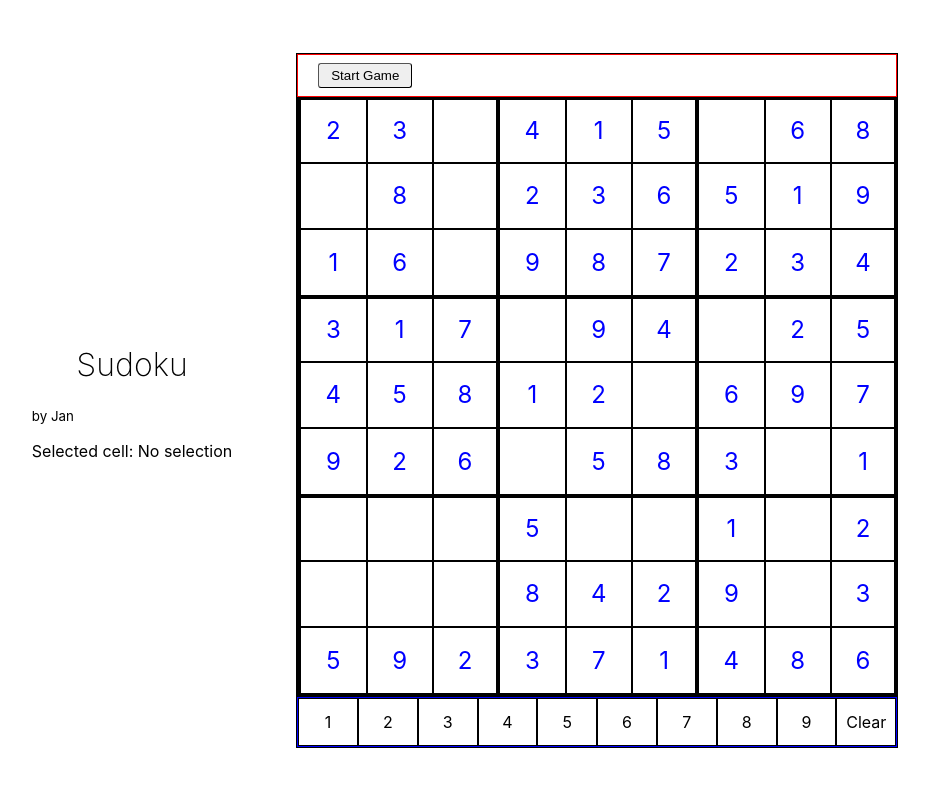
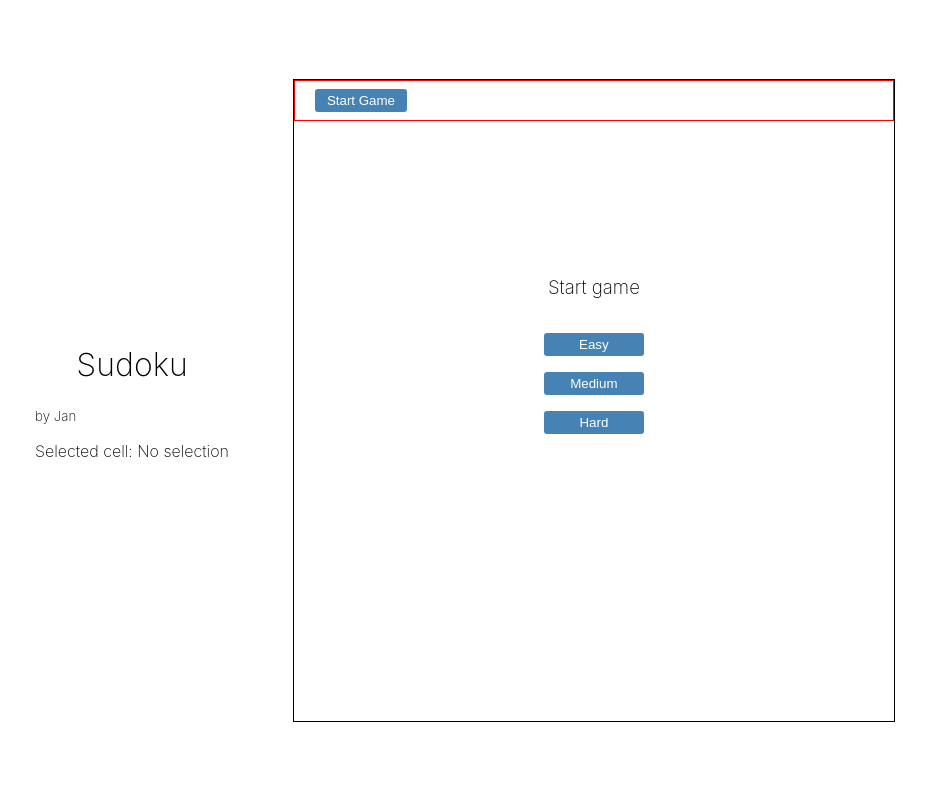
Before and after one commit to janctr/sudoku, a React (Create React App) app: page / in a window 1280 px wide. Shown: the top 786 px of the page, without its empty margins (191-1120 px from the left). Built offline with nearby package versions, Linux system fonts and the light colour scheme.

Commit message:
Update with more functionality.

```diff
--- a/src/App.sass
+++ b/src/App.sass
@@ -1,8 +1,20 @@
+*
+  font-weight: 200
+
 button
+  $button-color: steelblue
   padding: 0.25rem 0.75rem
   border-radius: 3px
   border-width: 1px
+  background-color: steelblue
+  color: #fff
+  border: none
 
+  transition: all 0.2s ease-in-out
+
+  &:hover
+    cursor: pointer
+    background-color: lighten($button-color, 10%)
 
 #app
   display: flex
@@ -12,8 +24,6 @@ button
   flex-direction: row
   justify-content: center
   align-items: center
-
-
 
   header
     padding: 1rem 2rem
@@ -34,6 +44,20 @@ button
         padding: 0.5rem 1.25rem
         display: flex
         gap: 1rem
+
+    .start-screen, .complete-screen
+      aspect-ratio: 1/1
+      width: 600px
+      display: flex
+      flex-direction: column
+      justify-content: center
+      align-items: center
+      gap: 1rem
+      padding-bottom: 25%
+
+      button
+        display: inline-block
+        width: 100px
 
     .sudoku-game
       .sudoku-grid
--- a/src/App.tsx
+++ b/src/App.tsx
@@ -8,9 +8,12 @@ import {
   isValidSudoku,
   initEmptyGrid,
 } from "./sudokuController";
-import { CellValue, GameState, SudokuPuzzle } from "./types/index";
+import { CellValue, Difficulty, GameState, SudokuPuzzle } from "./types/index";
 
 import "./App.sass";
+import StartScreen from "./components/StartScreen/StartScreen";
+import GameCompleteScreen from "./components/GameCompleteScreen/GameCompleteScreen";
+import { useTimer } from "./hooks/Timer";
 
 function App() {
   const [isTakingNotes, setIsTakingNotes] = useState(false);
@@ -19,10 +22,14 @@ function App() {
     initEmptyGrid()
   );
   const [sudokuPuzzleAnswer, setSudokuPuzzleAnswer] = useState<SudokuPuzzle>();
+  const [timeElapsed, setTimeElapsed] = useState(0);
   const [selectedCell, setSelectedCell] = useState<[number, number] | null>(
     null
   );
   const [hoveredCell, setHoveredCell] = useState<[number, number] | null>(null);
+
+  const { secondsElapsed, startTimer, pauseTimer, resumeTimer, clearTimer } =
+    useTimer();
 
   useEffect(() => {
     const { puzzle, answer } = createSudokuPuzzleTest();
@@ -39,7 +46,7 @@ function App() {
     setSelectedCell(null);
   }
 
-  function getSelectedCell() {
+  function getSelectedCellString() {
     if (selectedCell) {
       const [col, row] = selectedCell;
       return `${col}, ${row}`;
@@ -58,7 +65,6 @@ function App() {
 
       newPuzzle[selectedCol][selectedRow].value = value;
 
-
       if (isValidSudoku(newPuzzle, sudokuPuzzleAnswer!)) {
         console.log("DONE!");
         setGameState(GameState.COMPLETE);
@@ -74,29 +80,30 @@ function App() {
     }
   }
 
+  /* Navigation in sudoku grid */
   function handleOnKeyDown(event: React.KeyboardEvent<HTMLDivElement>) {
     console.log(event.key);
 
-    switch(event.key) {
-      case 'ArrowRight':
-      case 'ArrowLeft':
-      case 'ArrowUp':
-      case 'ArrowDown':
+    switch (event.key) {
+      case "ArrowRight":
+      case "ArrowLeft":
+      case "ArrowUp":
+      case "ArrowDown":
         handleArrowEvent(event.key);
         break;
-      case '1':
-      case '2':
-      case '3':
-      case '4':
-      case '5':
-      case '6':
-      case '7':
-      case '8':
-      case '9':
+      case "1":
+      case "2":
+      case "3":
+      case "4":
+      case "5":
+      case "6":
+      case "7":
+      case "8":
+      case "9":
         handleNumberEvent(event.key);
         break;
       default:
-        console.log('Irrelevant key event');
+        console.log("Irrelevant key event");
         break;
     }
   }
@@ -106,17 +113,17 @@ function App() {
 
     let [selectedCellCol, selectedCellRow] = selectedCell;
 
-    switch(direction) {
-      case 'ArrowRight':
+    switch (direction) {
+      case "ArrowRight":
         if (selectedCellRow >= 0 && selectedCellRow < 8) selectedCellRow++;
         break;
-      case 'ArrowLeft':
+      case "ArrowLeft":
         if (selectedCellRow > 0 && selectedCellRow <= 8) selectedCellRow--;
         break;
-      case 'ArrowUp':
+      case "ArrowUp":
         if (selectedCellCol > 0 && selectedCellCol <= 8) selectedCellCol--;
         break;
-      case 'ArrowDown':
+      case "ArrowDown":
         if (selectedCellCol >= 0 && selectedCellCol < 8) selectedCellCol++;
         break;
     }
@@ -130,19 +137,73 @@ function App() {
     setSelectedCellValue(numberToInt);
   }
 
-  return (
-    <div id="app" tabIndex={0} onKeyDown={handleOnKeyDown}>
-      <header>
-        <h1>Sudoku</h1>
-        <p>
-          <small>by Jan</small>
-        </p>
-        <p>Selected cell: {getSelectedCell()}</p>
-      </header>
+  /****************************/
 
-      <main>
-        <div className="sudoku-game-container">
-          <GameInfo gameState={gameState} setGameState={setGameState} />
+  function startGame(difficulty: Difficulty) {
+    if (gameState !== GameState.NOT_PLAYING) {
+      throw new Error("Game state must be NOT_PLAYING to start game.");
+    }
+
+    setGameState(GameState.PLAYING);
+
+    startTimer();
+
+    switch (difficulty) {
+      case Difficulty.EASY: // TODO
+      case Difficulty.MEDIUM: // TODO
+      case Difficulty.HARD: // TODO
+    }
+  }
+
+  function pauseGame() {
+    if (gameState !== GameState.PLAYING) {
+      throw new Error("Game state must be PLAYING to pause game");
+    }
+
+    setGameState(GameState.PAUSED);
+
+    pauseTimer();
+  }
+
+  function resumeGame() {
+    if (gameState !== GameState.PAUSED) {
+      throw new Error("Game state must be PAUSED to resume game");
+    }
+
+    setGameState(GameState.PLAYING);
+
+    resumeTimer();
+  }
+
+  function quitGame() {
+    if (gameState !== GameState.PLAYING) {
+      throw new Error("Game state must be PLAYING to quit game");
+    }
+
+    setGameState(GameState.NOT_PLAYING);
+
+    clearTimer();
+  }
+
+  function dummyFunc() {
+    setGameState(GameState.PLAYING);
+  }
+
+  function ViewController(props: { gameState: GameState }): JSX.Element {
+    const { gameState } = props;
+
+    switch (gameState) {
+      case GameState.NOT_PLAYING:
+        return (
+          <StartScreen
+            onStartEasyGame={() => startGame(Difficulty.EASY)}
+            onStartMediumGame={() => startGame(Difficulty.MEDIUM)}
+            onStartHardGame={() => startGame(Difficulty.HARD)}
+          />
+        );
+      case GameState.PLAYING:
+      case GameState.PAUSED:
+        return (
           <SudokuGame
             gameState={gameState}
             setGameState={setGameState}
@@ -157,6 +218,45 @@ function App() {
             hoveredCell={hoveredCell}
             setHoveredCell={setHoveredCell}
           />
+        );
+      case GameState.COMPLETE:
+        return (
+          <GameCompleteScreen
+            onStartEasyGame={dummyFunc}
+            onStartMediumGame={dummyFunc}
+            onStartHardGame={dummyFunc}
+          />
+        );
+    }
+
+    return (
+      <div className="error-screen">
+        <h1>ERROR</h1>
+      </div>
+    );
+  }
+
+  return (
+    <div id="app" tabIndex={0} onKeyDown={handleOnKeyDown}>
+      <header>
+        <h1>Sudoku</h1>
+        <p>
+          <small>by Jan</small>
+        </p>
+        <p>Selected cell: {getSelectedCellString()}</p>
+      </header>
+
+      <main>
+        <div className="sudoku-game-container">
+          <GameInfo
+            gameState={gameState}
+            setGameState={setGameState}
+            timeElapsed={secondsElapsed}
+            handleQuitGame={quitGame}
+            handlePauseGame={pauseGame}
+            handleResumeGame={resumeGame}
+          />
+          <ViewController gameState={gameState} />
         </div>
       </main>
     </div>
@@ -166,26 +266,60 @@ function App() {
 function GameInfo(props: {
   gameState: GameState;
   setGameState: Dispatch<SetStateAction<GameState>>;
+  timeElapsed: number;
+  handleQuitGame: () => void;
+  handlePauseGame: () => void;
+  handleResumeGame: () => void;
 }) {
+  const { gameState, handleQuitGame, handlePauseGame, handleResumeGame } = props;
+
   return (
     <div className="game-info">
       <div className="controls">
         <Controls
           gameState={props.gameState}
           setGameState={props.setGameState}
+          handleQuitGame={handleQuitGame}
+          handlePauseGame={handlePauseGame}
+          handleResumeGame={handleResumeGame}
         />
+        {
+          (gameState === GameState.PLAYING || gameState === GameState.PAUSED)
+          &&
+          <span>{formatTimeElapsed(props.timeElapsed)}</span>
+        }
       </div>
     </div>
   );
 }
 
+function formatTimeElapsed(timeElapsed: number): string {
+  if (!timeElapsed) return '00:00';
+
+  const seconds = timeElapsed % 60;
+
+  const minutes = Math.floor(timeElapsed/60);
+
+  return `${(minutes === 0) ? '00' : minutes}:${(seconds < 10) ? 0 : ''}${seconds}`
+}
+
 function Controls(props: {
   gameState: GameState;
   setGameState: Dispatch<SetStateAction<GameState>>;
+  handleQuitGame: () => void;
+  handlePauseGame: () => void;
+  handleResumeGame: () => void;
 }) {
-  const { gameState, setGameState } = props;
+  const {
+    gameState,
+    setGameState,
+    handleQuitGame,
+    handlePauseGame,
+    handleResumeGame,
+  } = props;
 
   if (gameState === GameState.NOT_PLAYING) {
+    // TODO: remove this
     return (
       <button onClick={() => setGameState(GameState.PLAYING)}>
         Start Game
@@ -194,19 +328,15 @@ function Controls(props: {
   } else if (gameState === GameState.PLAYING) {
     return (
       <>
-        <button onClick={() => setGameState(GameState.PAUSED)}>Pause</button>
-        <button onClick={() => setGameState(GameState.NOT_PLAYING)}>
-          Quit
-        </button>
+        <button onClick={handlePauseGame}>Pause</button>
+        <button onClick={handleQuitGame}>Quit</button>
       </>
     );
   } else if (gameState === GameState.PAUSED) {
     return (
       <>
-        <button onClick={() => setGameState(GameState.PLAYING)}>Unpause</button>
-        <button onClick={() => setGameState(GameState.NOT_PLAYING)}>
-          Quit
-        </button>
+        <button onClick={handleResumeGame}>Resume</button>
+        <button onClick={handleQuitGame}>Quit</button>
       </>
     );
   } else if (gameState === GameState.COMPLETE) {
--- /dev/null
+++ b/src/components/GameCompleteScreen/GameCompleteScreen.tsx
@@ -0,0 +1,20 @@
+export default function GameCompleteScreen(props: {
+  onStartEasyGame: () => void;
+  onStartMediumGame: () => void;
+  onStartHardGame: () => void;
+}) {
+  const { onStartEasyGame, onStartMediumGame, onStartHardGame } = props;
+
+  return (
+    <div className="complete-screen">
+      <h3>Yay you did it. Want a cookie? &#127850;</h3>
+      <h2>Your time: 6:51</h2>
+      <button>Home</button>
+
+      <h3>Start another game</h3>
+      <button onClick={onStartEasyGame}>Easy</button>
+      <button onClick={onStartMediumGame}>Medium</button>
+      <button onClick={onStartHardGame}>Hard</button>
+    </div>
+  );
+}
--- /dev/null
+++ b/src/components/StartScreen/StartScreen.tsx
@@ -0,0 +1,16 @@
+export default function StartScreen(props: {
+  onStartEasyGame: () => void;
+  onStartMediumGame: () => void;
+  onStartHardGame: () => void;
+}) {
+  const { onStartEasyGame, onStartMediumGame, onStartHardGame } = props;
+
+  return (
+    <div className="start-screen">
+      <h3>Start game</h3>
+      <button onClick={onStartEasyGame}>Easy</button>
+      <button onClick={onStartMediumGame}>Medium</button>
+      <button onClick={onStartHardGame}>Hard</button>
+    </div>
+  );
+}
--- a/src/components/SudokuGame/SudokuGame.tsx
+++ b/src/components/SudokuGame/SudokuGame.tsx
@@ -1,4 +1,4 @@
-import { Dispatch, KeyboardEventHandler, SetStateAction, SyntheticEvent } from "react";
+import { Dispatch, SetStateAction } from "react";
 import { Cell, CellValue, GameState, SudokuPuzzle } from "../../types";
 import SudokuCell from "./SudokuCell";
 
@@ -27,7 +27,7 @@ export default function SudokuGame(props: {
     selectedCell,
     setSelectedCellValue,
     hoveredCell,
-    setHoveredCell
+    setHoveredCell,
   } = props;
 
   let hoveredCellCol: number, hoveredCellRow: number, hoveredCellValue: number;
--- /dev/null
+++ b/src/hooks/Timer.tsx
@@ -0,0 +1,46 @@
+import { useEffect, useState } from "react";
+
+export function useTimer() {
+  const [intervalId, setIntervalId] = useState<NodeJS.Timer>();
+  const [secondsElapsed, setSecondsElapsed] = useState(0);
+  //const [millisecondsElapsed, setMillisecondsElapsed] = useState(0);
+
+  useEffect(() => {
+    console.log("secondsElapsed: ", secondsElapsed);
+  }, [secondsElapsed]);
+
+  const startTimer = () => {
+    console.log("Starting timer.");
+
+    setIntervalId(
+      setInterval(() => {
+        setSecondsElapsed((secondsElapsed) => secondsElapsed + 1);
+        //console.log(secondsElapsed)
+      }, 1000)
+    );
+  };
+
+  function pauseTimer() {
+    console.log("Pausing timer...");
+    clearInterval(intervalId);
+  }
+
+  function resumeTimer() {
+    console.log("Resuming timer...");
+
+    setIntervalId(
+      setInterval(() => {
+        setSecondsElapsed((secondsElapsed) => secondsElapsed + 1);
+        //console.log(secondsElapsed)
+      }, 1000)
+    );
+  }
+
+  function clearTimer() {
+    console.log("Resetting timer");
+    clearInterval(intervalId);
+    setSecondsElapsed(0);
+  }
+
+  return { secondsElapsed, startTimer, pauseTimer, resumeTimer, clearTimer };
+}
--- a/src/types/index.ts
+++ b/src/types/index.ts
@@ -1,3 +1,4 @@
+import Difficulty from "./Difficulty";
 import GameState from "./GameState";
 
 type SudokuPuzzle = Cell[][];
@@ -13,7 +14,7 @@ type CellValue = number;
 
 type CellEditValue = number[];
 
-export { GameState };
+export { GameState, Difficulty };
 
 export type { CellValue, SudokuPuzzle, SudokuPuzzleBasic
  };
```
Also changed, not shown: src/types/Difficulty.ts (added, +7 -0 lines).
